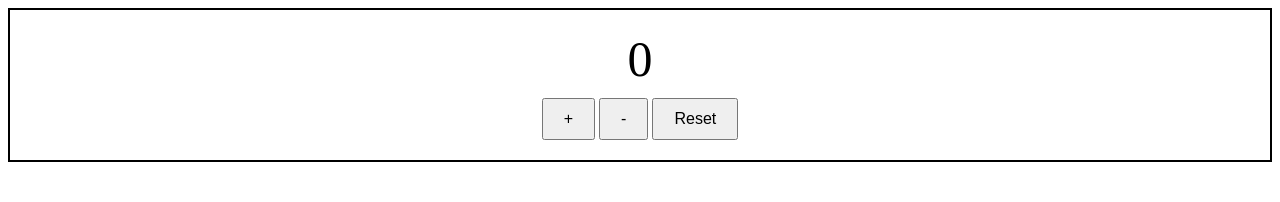
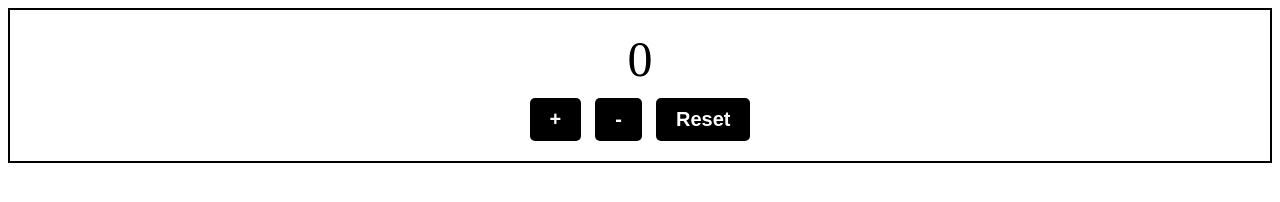
Before and after one commit to KJ-M-hub/step6-counter2, a plain HTML site: page index.html in a window 1280 px wide. Drawn offline with Linux system fonts and the light colour scheme.

Commit message:
buttonが増えたことによる修正をしました。

```diff
--- a/style.css
+++ b/style.css
@@ -10,6 +10,31 @@
 }
 
 .button {
-    font-size: 16px;
+    font-size: 20px;
     padding: 10px 20px;
+    border: 0;
+    background-color: #000;
+    color: #fff;
+    font-weight: bold;
+    cursor: pointer;
+    border-radius: 5px;
+    margin: 0 5px;
 }
+/*
+.button.button-inc {
+
+}
+.button.button-dec {
+
+}
+*/
+.button:hover {
+    opacity: 0.6;
+    transition: opacity .25s;
+}
+
+
+/*
+#js-reset {
+
+} */
```
